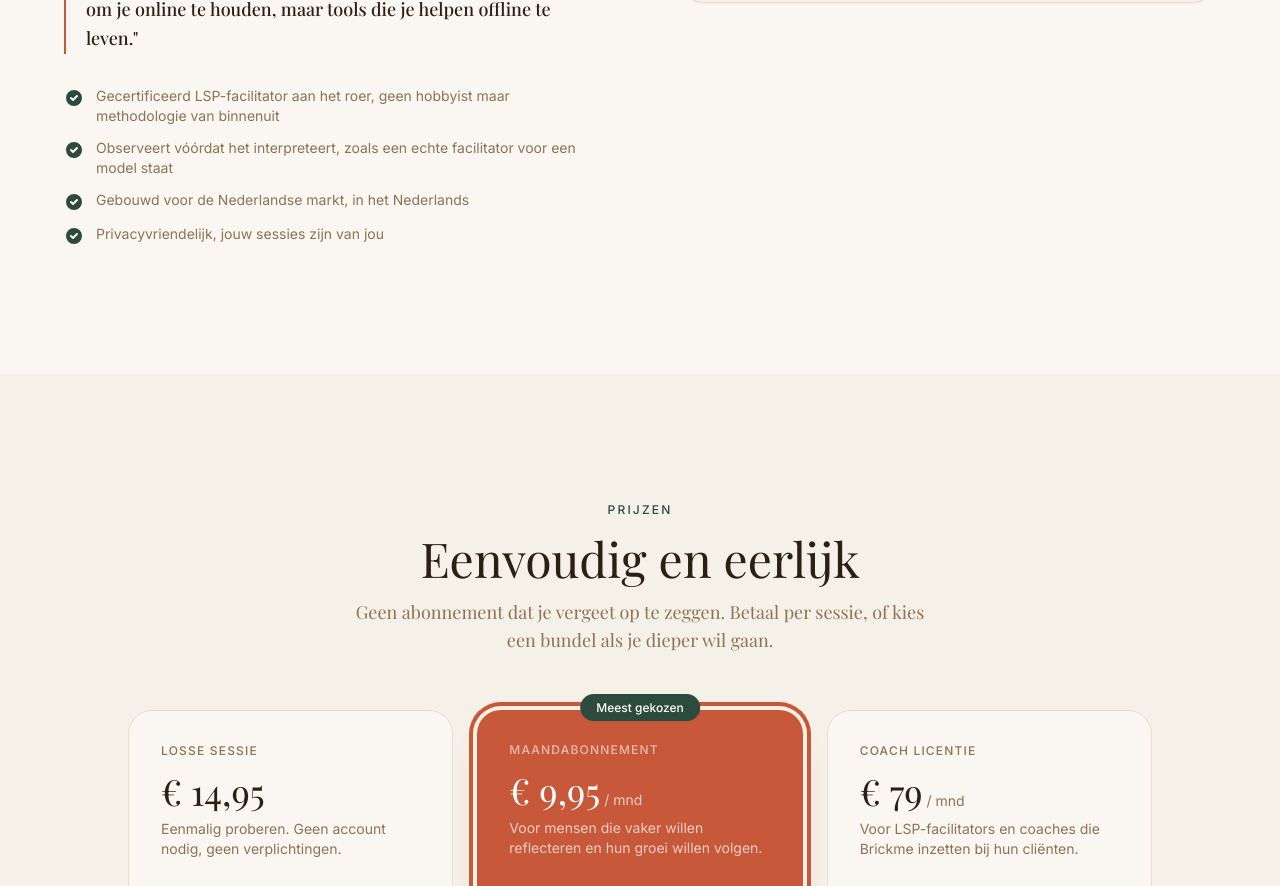
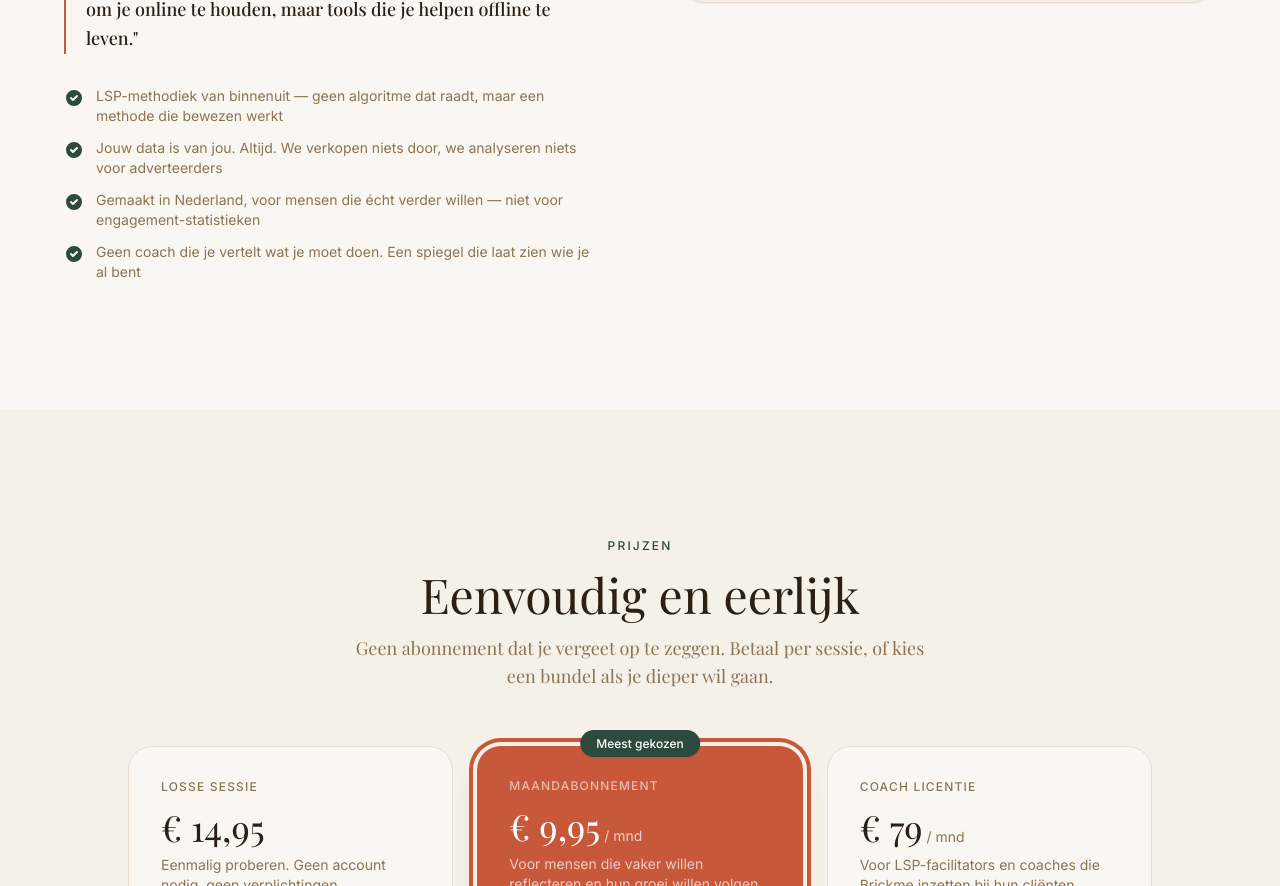
Before and after one commit to Impact2025/brickme, a Next.js app: page / in a window 1280 px wide. Shown: the part 5400-6286 px from the top of the page. Built offline with nearby package versions, Linux system fonts and the light colour scheme; no server answers.

Commit message:
feat: bulletpoints over-sectie aangescherpt in toon van bio

```diff
--- a/app/page.tsx
+++ b/app/page.tsx
@@ -433,10 +433,10 @@ export default function HomePage() {
             </div>
             <ul className="mt-8 space-y-3">
               {[
-                "Gecertificeerd LSP-facilitator aan het roer, geen hobbyist maar methodologie van binnenuit",
-                "Observeert vóórdat het interpreteert, zoals een echte facilitator voor een model staat",
-                "Gebouwd voor de Nederlandse markt, in het Nederlands",
-                "Privacyvriendelijk, jouw sessies zijn van jou",
+                "LSP-methodiek van binnenuit — geen algoritme dat raadt, maar een methode die bewezen werkt",
+                "Jouw data is van jou. Altijd. We verkopen niets door, we analyseren niets voor adverteerders",
+                "Gemaakt in Nederland, voor mensen die écht verder willen — niet voor engagement-statistieken",
+                "Geen coach die je vertelt wat je moet doen. Een spiegel die laat zien wie je al bent",
               ].map((punt) => (
                 <li key={punt} className="flex items-start gap-3 text-sm text-muted">
                   <svg className="w-5 h-5 text-accent flex-shrink-0 mt-0.5" fill="currentColor" viewBox="0 0 20 20">
```
